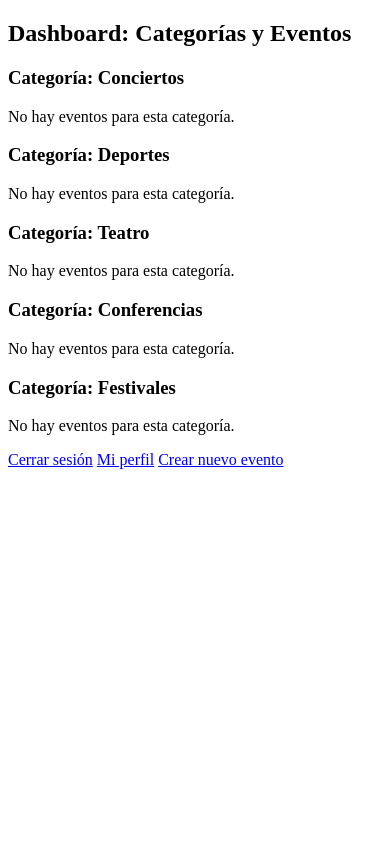
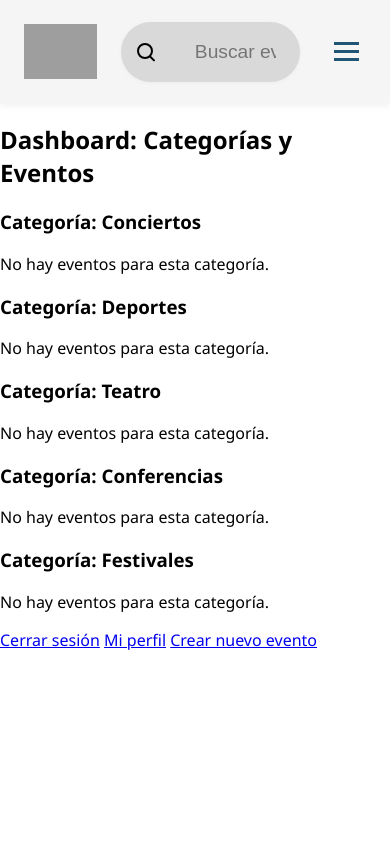
Before and after one commit to AIVICODE/Php_Tickets, a PHP site: page /dashboard.php in a window 390 px wide. Run offline with PHP 8.4, Linux system fonts and the light colour scheme; the visitor is signed in with stand-in values (Sample User, id 1); data comes from the database, SQL or seed files in the repository; tables that the repository leaves empty hold one stand-in row (values such as "Sample post"); grey boxes are pictures that could not be loaded.

Commit message:
Dashboard Navbar

```diff
--- a/controller/dashboard_controller.php
+++ b/controller/dashboard_controller.php
@@ -25,3 +25,62 @@
     desconectar($conn);
     return $esCliente;
 }
+
+function buscarEventosPorTituloOCategoria($buscar) {
+    $conn = conectar();
+    $categorias = array();
+    $buscar = mysqli_real_escape_string($conn, $buscar);
+    // Buscar categorías que coincidan con el texto
+    $resCat = mysqli_query($conn, "SELECT * FROM Categoria WHERE descripcion LIKE '%$buscar%'");
+    while ($row = mysqli_fetch_assoc($resCat)) {
+        $cat = new Categoria();
+        $cat->id = $row['id'];
+        $cat->desc = $row['descripcion'];
+        $cat->eventos = array();
+        // Buscar eventos de esta categoría que coincidan con el texto
+        $resEv = mysqli_query($conn, "SELECT * FROM Evento WHERE categoria_id = " . intval($row['id']) . " AND (titulo LIKE '%$buscar%' OR descripcion LIKE '%$buscar%')");
+        while ($rowEv = mysqli_fetch_assoc($resEv)) {
+            $ev = new Evento();
+            $ev->id = $rowEv['id'];
+            $ev->titulo = $rowEv['titulo'];
+            $ev->desc = $rowEv['descripcion'];
+            $ev->fecha = $rowEv['fecha'];
+            $ev->lugar = $rowEv['lugar'];
+            $cat->eventos[] = $ev;
+        }
+        $categorias[] = $cat;
+    }
+    // También buscar eventos que coincidan pero cuya categoría no coincida
+    $resEv = mysqli_query($conn, "SELECT * FROM Evento WHERE (titulo LIKE '%$buscar%' OR descripcion LIKE '%$buscar%')");
+    $catIdsIncluidos = array_map(function($c) { return $c->id; }, $categorias);
+    while ($rowEv = mysqli_fetch_assoc($resEv)) {
+        $catId = $rowEv['categoria_id'];
+        if (!in_array($catId, $catIdsIncluidos)) {
+            // Obtener la categoría
+            $resCat2 = mysqli_query($conn, "SELECT * FROM Categoria WHERE id = $catId");
+            if ($rowCat2 = mysqli_fetch_assoc($resCat2)) {
+                $cat = new Categoria();
+                $cat->id = $rowCat2['id'];
+                $cat->desc = $rowCat2['descripcion'];
+                $cat->eventos = array();
+                $categorias[] = $cat;
+                $catIdsIncluidos[] = $catId;
+            }
+        }
+        // Agregar el evento a la categoría correspondiente
+        foreach ($categorias as $cat) {
+            if ($cat->id == $catId) {
+                $ev = new Evento();
+                $ev->id = $rowEv['id'];
+                $ev->titulo = $rowEv['titulo'];
+                $ev->desc = $rowEv['descripcion'];
+                $ev->fecha = $rowEv['fecha'];
+                $ev->lugar = $rowEv['lugar'];
+                $cat->eventos[] = $ev;
+                break;
+            }
+        }
+    }
+    desconectar($conn);
+    return $categorias;
+}
--- /dev/null
+++ b/stylesheets/components/navbar.css
@@ -0,0 +1,261 @@
+/* Importar variables */
+@import url('../variables.css');
+
+.navbar {
+    width: 100%;
+    background: #F5F5F5;
+    color: var(--navbar-text);
+    padding: 0.7rem 2rem;
+    box-sizing: border-box;
+    box-shadow: 0 2px 8px rgba(0,0,0,0.07);
+    position: sticky;
+    top: 0;
+    left: 0;
+    z-index: 100;
+}
+
+.navbar .navbar-content {
+    max-width: 1100px;
+    margin: 0 auto;
+    display: flex;
+    align-items: center;
+    justify-content: space-between;
+    gap: 1.5rem;
+}
+
+.top-bar {
+    display: flex;
+    align-items: center;
+    width: 100%;
+    justify-content: space-between;
+}
+
+.logo-img {
+    height: 55px !important;
+    margin-right: 0.7rem !important;
+    vertical-align: middle;
+}
+
+.navbar .logo {
+    font-size: 1.5rem;
+    font-weight: bold;
+    color: var(--navbar-logo);
+    letter-spacing: 1px;
+    margin-right: 1rem;
+}
+
+.navbar form {
+    display: flex;
+    align-items: center;
+    max-width: 500px;
+    height: auto;
+    min-height: 55px; /* Mínimo en lugar de máximo */
+    width: 100%;
+    margin: 0 1rem;
+    position: relative;
+    background: var(--gray);
+    border-radius: 30px;
+    box-shadow: 0 1px 4px rgba(0,0,0,0.04);
+    padding-left: 0.7rem;
+}
+
+.navbar .search-icon {
+    width: 28px;
+    height: 28px;
+    pointer-events: none;
+    display: flex;
+    align-items: center;
+    justify-content: center;
+    background: url('../../stylesheets/images/search.svg') no-repeat center center;
+    background-size: 18px 18px;
+    margin-right: 0.5rem;
+}
+
+.navbar input[type="text"] {
+    padding: 0.7rem 1.2rem;
+    border-radius: 30px;
+    border: none;
+    outline: none;
+    font-size: 1rem;
+    background: transparent;
+    color: var(--navbar-input-text);
+    width: 100%;
+    box-shadow: none;
+    position: relative;
+}
+
+.navbar button[type="submit"] {
+    padding: 0.5rem 1.3rem;
+    border-radius: 0 9px 9px 0;
+    border: none;
+    background: var(--navbar-button-bg);
+    color: var(--navbar-button-text);
+    font-weight: bold;
+    cursor: pointer;
+    transition: background 0.2s;
+}
+
+.navbar button[type="submit"]:hover {
+    background: var(--navbar-button-hover-bg);
+}
+
+.navbar .actions {
+    display: flex;
+    gap: 1rem;
+    justify-content: flex-end;
+}
+
+.navbar .actions button, .navbar .actions a {
+    padding: 0.5rem 1.3rem;
+    border-radius: 18px;
+    border: none;
+    background: var(--navbar-logo);
+    color: #fff;
+    font-weight: bold;
+    font-size: 1rem;
+    cursor: pointer;
+    text-decoration: none;
+    transition: all 0.2s ease;
+}
+
+/* Estilo especial para el enlace "Iniciar sesión" */
+.navbar .actions a[href="login.php"] {
+    background-color: #fff;
+    color: var(--navbar-logo);
+    border: 2px solid var(--navbar-logo);
+}
+
+.navbar .actions a[href="login.php"]:hover {
+    background-color: var(--navbar-logo);
+    color: #fff;
+}
+
+.navbar .actions button:hover, .navbar .actions a:hover {
+    background: #163d4d;
+}
+
+/* Estilos para el botón hamburguesa y el contenedor de búsqueda */
+.hamburger-menu {
+    display: none; /* Oculto por defecto en escritorio */
+    background: none;
+    border: none;
+    cursor: pointer;
+    padding: 10px;
+    margin-left: 10px;
+    flex-direction: column;
+    justify-content: space-between;
+    align-items: center;
+    width: 40px;
+    height: 40px;
+}
+
+.search-container {
+    display: flex;
+    align-items: center;
+    width: 100%;
+    justify-content: space-between;
+}
+
+.hamburger-icon {
+    position: relative;
+}
+
+.hamburger-icon,
+.hamburger-icon::before,
+.hamburger-icon::after {
+    display: block;
+    width: 25px;
+    height: 3px;
+    background-color: var(--navbar-logo);
+    transition: all 0.3s;
+}
+
+.hamburger-icon::before,
+.hamburger-icon::after {
+    content: '';
+    position: absolute;
+}
+
+.hamburger-icon::before {
+    top: -8px;
+}
+
+.hamburger-icon::after {
+    bottom: -8px;
+}
+
+@media (max-width: 800px) {
+    .navbar {
+        padding: 1.2rem 1.5rem; /* Aumentado el padding vertical y horizontal */
+    }
+    .navbar .navbar-content {
+        flex-direction: column; /* Columna para el contenedor principal */
+        gap: 1.5rem; /* Mayor espaciado entre elementos */
+        max-width: 100vw;
+        position: relative; /* Para posicionar el menú desplegable */
+    }
+    /* Alinear logo, búsqueda y hamburguesa en la misma línea */
+    .top-bar {
+        display: flex;
+        align-items: center;
+        justify-content: space-between;
+        width: 100%;
+    }
+    .logo-img {
+        height: 55px !important;
+        margin-right: 0.5rem !important;
+    }
+    .navbar .logo {
+        font-size: 1.5rem; /* Texto del logo más grande */
+    }    .search-container {
+        flex-grow: 1; /* Que ocupe el espacio disponible */
+        height: auto;
+        min-height: 65px;
+    }
+    .navbar form {
+        flex-grow: 1;
+        height: auto;
+        min-height: 60px;
+        max-height: none; /* Eliminar cualquier restricción de altura máxima */
+    }    .navbar .search-icon {
+        width: 56px; /* Tamaño más razonable */
+        height: 56px;
+        background-size: 20px 20px; /* Ícono de búsqueda más grande pero proporcional */
+        margin-right: 0.7rem;
+    }
+    .navbar input[type="text"] {
+        font-size: 1.2rem; /* Texto de búsqueda más grande */
+        padding: 0.9rem 1.5rem;
+        border-radius: 30px;
+    }
+    /* Mostrar hamburguesa solo en móvil */
+    .hamburger-menu {
+        display: flex;
+        justify-content: center;
+    }
+    .navbar .actions {
+        display: none; /* Por defecto oculto en móvil */
+        position: absolute;
+        top: 100%;
+        right: 0;
+        background: #F5F5F5;
+        flex-direction: column;
+        width: auto;
+        padding: 1rem;
+        border-radius: 0 0 10px 10px;
+        box-shadow: 0 4px 8px rgba(0,0,0,0.1);
+        border-radius: 10px;
+        z-index: 101;
+    }
+    .navbar .actions button, .navbar .actions a {
+        font-size: 1.2rem; /* Texto de los botones más grande */
+        padding: 0.9rem 1.6rem; /* Botones más grandes */
+        border-radius: 20px;
+        min-width: 120px; /* Ancho mínimo para los botones */
+        text-align: center;
+    }
+      /* Estilos específicos para el menú móvil */
+    .actions.active {
+        display: flex;
+    }
+}
--- /dev/null
+++ b/stylesheets/dashboard/body.css
@@ -0,0 +1,9 @@
+body {
+    margin: 0;
+    padding: 0;
+    min-width: 100vw;
+    min-height: 100vh;
+    box-sizing: border-box;
+    font-family: 'Segoe UI', Arial, sans-serif;
+    background: #fff;
+}
--- /dev/null
+++ b/stylesheets/variables.css
@@ -0,0 +1,12 @@
+:root {
+    --navbar-bg: #F5D250;
+    --navbar-logo: #1F5673;
+    --navbar-text: #1F5673;
+    --navbar-input-bg: #F8F7F3;
+    --navbar-input-text: #1F5673;
+    --navbar-button-bg: #1F5673;
+    --navbar-button-text: #F8F7F3;
+    --navbar-button-hover-bg: #F5D250;
+    --gray: #D9D9D9;
+    --white--navbar-background: #F8F7F3;
+}
--- /dev/null
+++ b/view/components/navbar.php
@@ -0,0 +1,23 @@
+<link rel="stylesheet" href="../stylesheets/components/navbar.css?v=<?php echo time(); ?>">
+<script src="../stylesheets/js/navbar.js"></script>
+
+<nav class="navbar">
+    <div class="navbar-content">
+        <div class="top-bar">
+            <img src="../stylesheets/images/icon.svg" alt="Ticketera Logo" class="logo-img" />
+            <div class="search-container">
+                <form action="dashboard.php" method="get">
+                    <span class="search-icon" aria-label="Buscar"></span>
+                    <input type="text" name="buscar_evento" placeholder="Buscar eventos..." value="<?php echo isset($_GET['buscar_evento']) ? htmlspecialchars($_GET['buscar_evento']) : ''; ?>">
+                </form>
+                <button class="hamburger-menu" aria-label="Menu">
+                    <span class="hamburger-icon"></span>
+                </button>
+            </div>
+        </div>
+        <div class="actions">
+            <a href="login.php">Iniciar sesión</a>
+            <a href="perfil_cliente.php">Mi perfil</a>
+        </div>
+    </div>
+</nav>
--- a/view/dashboard.php
+++ b/view/dashboard.php
@@ -6,18 +6,30 @@
     exit;
 }
 
-$categorias = obtenerCategoriasConEventos();
 $usuario_id = $_SESSION['usuario_id'];
 $esOrganizador = esOrganizador($usuario_id);
 $esCliente = esCliente($usuario_id);
+
+
+$buscar = isset($_GET['buscar_evento']) ? trim($_GET['buscar_evento']) : '';
+if ($buscar !== '') {
+    $categorias = buscarEventosPorTituloOCategoria($buscar);
+} else {
+    $categorias = obtenerCategoriasConEventos();
+}
 ?>
 <!DOCTYPE html>
 <html lang="es">
 <head>
     <meta charset="UTF-8">
+    <meta name="viewport" content="width=device-width, initial-scale=1.0">
     <title>Dashboard</title>
+    <link rel="stylesheet" href="../stylesheets/dashboard/body.css">
 </head>
 <body>
+    <header>
+        <?php include __DIR__ . '/components/navbar.php'; ?>
+    </header>
     <h2>Dashboard: Categorías y Eventos</h2>
     <?php foreach ($categorias as $cat): ?>
         <h3>Categoría: <?php echo htmlspecialchars($cat->desc); ?></h3>
```
Also changed, not shown: stylesheets/js/navbar.js (added, +31 -0 lines), stylesheets/login/login.css (added, +82 -0 lines), view/componentes/navbar.php (added, +7 -0 lines), stylesheets/images/icon.svg (added), stylesheets/images/search.svg (added).
